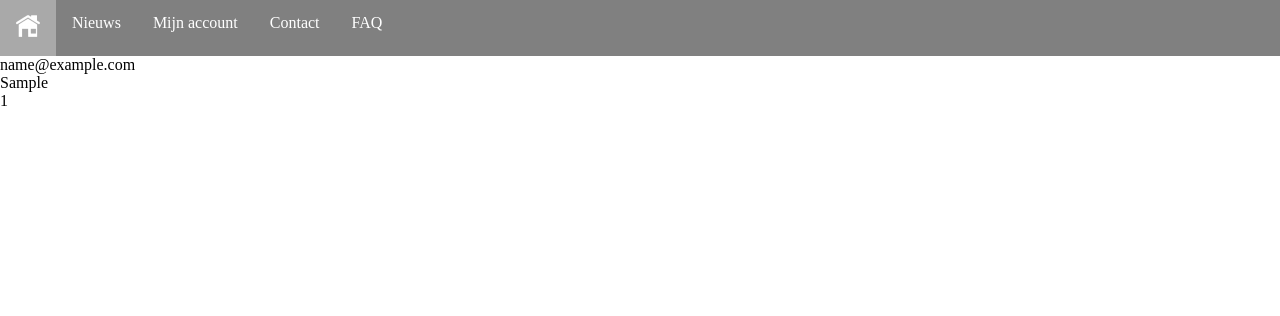
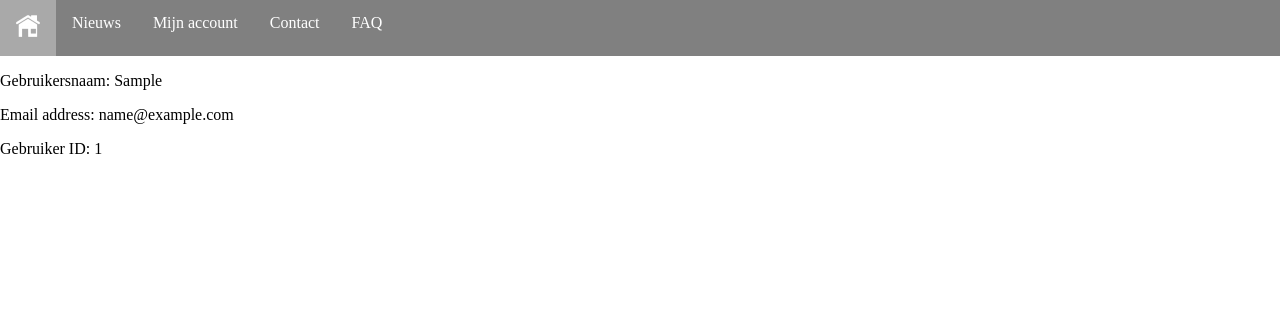
Before and after one commit to RubenJ01/leenfiets, a PHP site: the page made by profiel.php in a window 1280 px wide. Shown: the top 316 px of the page. Run offline with PHP 8.4, Linux system fonts and the light colour scheme; the visitor is signed in with stand-in values (Sample User, id 1); tables that the repository leaves empty or names only in its code hold one stand-in row (values such as "Sample post").

Commit message:
Profiel geupdate zodat de ID/Naam/Email worden geprojecteerd <title> aangepast naar gebruikersnaam van diegene waarvan het profiel is

```diff
--- a/profiel.php
+++ b/profiel.php
@@ -8,28 +8,29 @@ if (!isset($_SESSION)) {
 <!DOCTYPE html>
 <html lang="nl">
 <head>
-    <title>Profiel</title>
+    <title><?php $email = $_GET['gebruiker']; echo $email; ?></title>
     <meta charset="UTF-8">
 </head>
 <body>
 <div><?php include 'menu.php'; ?></div>
 <?php
-if (isset($_SESSION['email'])) {
-    $email = $_SESSION['email'];
-    $id = $_SESSION['id'];
-
-    $sql_userinfo = "select naam from gebruiker where id = '$id'";
+if (isset($_GET['gebruiker'])) {
+    $email = $_GET['gebruiker'];
+    $sql_userinfo = "select naam, id from gebruiker where email = '$email'";
     $get_userinfo = $mysqli->query($sql_userinfo);
 
     while ($row = $get_userinfo->fetch_assoc()) {
         $naam = $row['naam'];
+        $id = $row['id'];
     }
-    echo $email . "<br />";
-    echo $naam .  "<br />";;
-    echo $id . "<br />";;
 ?>
-<?php } else { ?>
 
-<?php } ?>
+
+    <p>Gebruikersnaam: <?php echo $naam?></p>
+    <p>Email address: <?php echo $email?></p>
+    <p>Gebruiker ID: <?php echo $id?></p>
+<?php } else {
+    header('location: index.php');
+} ?>
 </body>
 </html>
--- a/utils/styles.css
+++ b/utils/styles.css
@@ -7,6 +7,7 @@
  */
 
 /*Begin Navigatiebar boven aan de website*/
+
 .navbar {
     overflow: hidden;
     background-color: grey;
```
